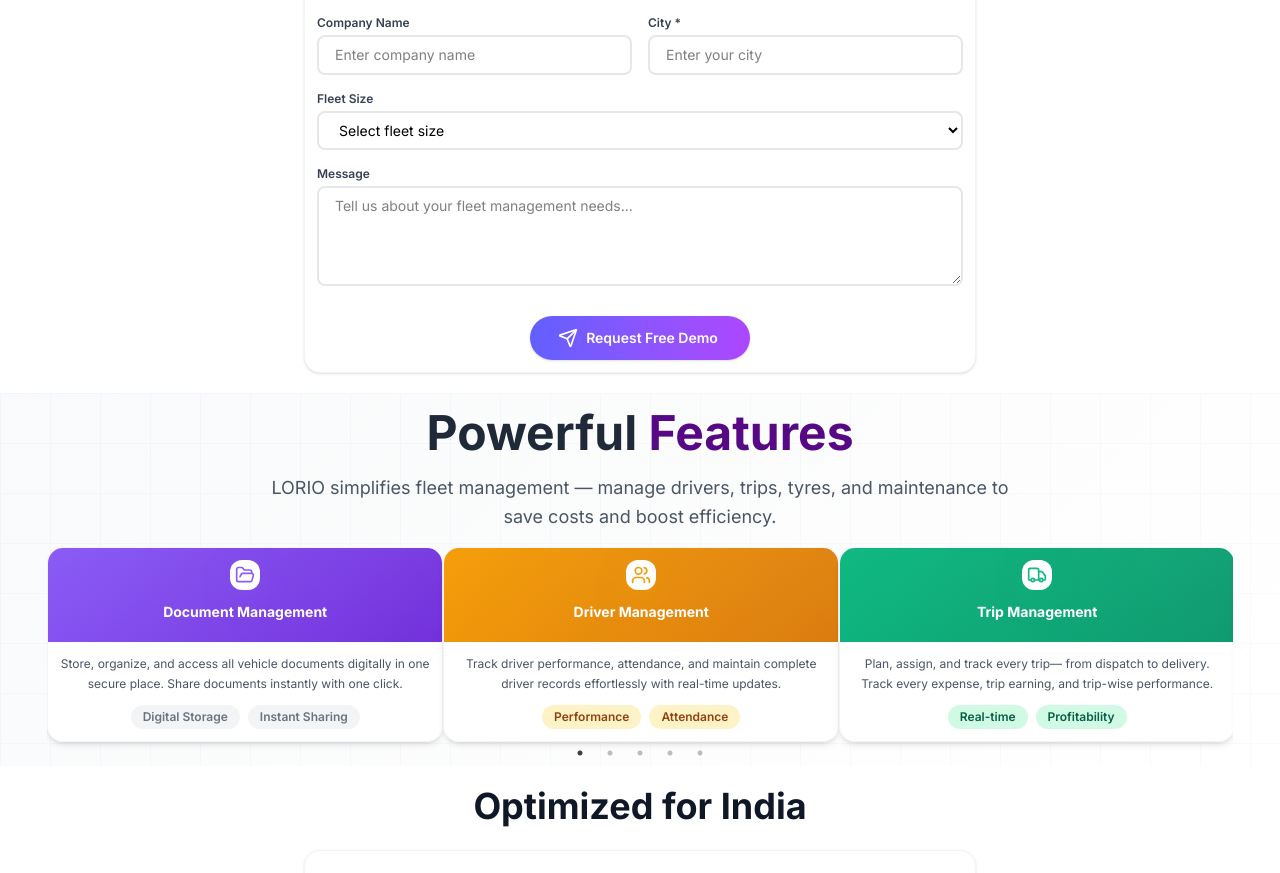
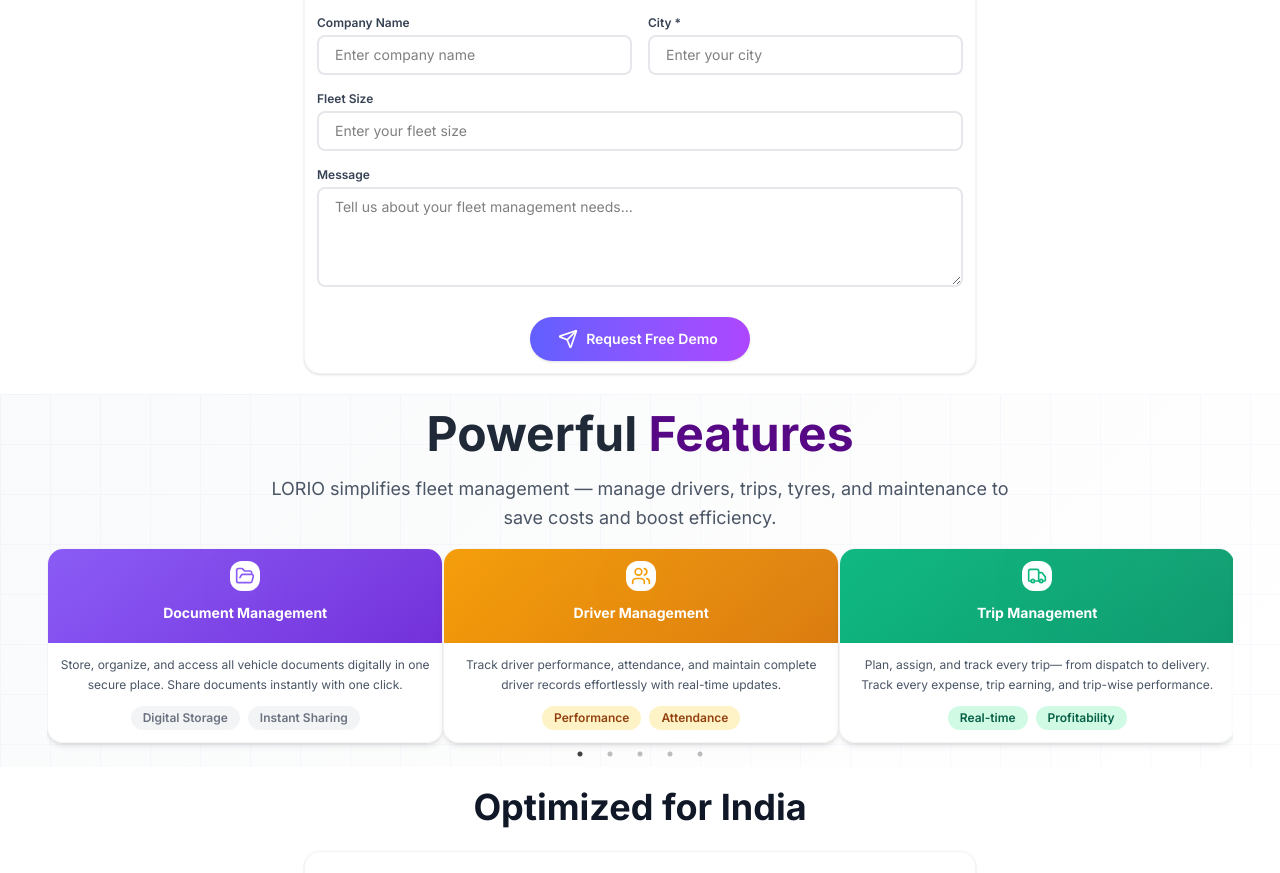
Before and after one commit to Rk-Tech695/Lorio-landing, a React (Vite) app: page /fleet-management in a window 1280 px wide. Shown: the part 1479-2352 px from the top of the page. Built offline with nearby package versions, Linux system fonts and the light colour scheme.

Commit message:
pricing reoved

```diff
--- a/index.html
+++ b/index.html
@@ -12,5 +12,19 @@
   <body>
     <div id="root"></div>
     <script type="module" src="/src/main.jsx"></script>
+
+  <!-- Google tag (gtag.js) -->
+  <script async src="https://www.googletagmanager.com/gtag/js?id=G-YT6BRDGSMG"></script>
+  <script>
+    window.dataLayer = window.dataLayer || [];
+
+    function gtag() {
+      dataLayer.push(arguments);
+    }
+    gtag("js", new Date());
+
+    gtag("config", "G-YT6BRDGSMG");
+  </script>
+
   </body>
 </html>
--- a/src/App.jsx
+++ b/src/App.jsx
@@ -37,9 +37,9 @@
                   <ValueSection />
                 </div>
                 {/* <SocialProof /> */}
-                <div id="pricing">
+                {/* <div id="pricing">
                   <SimplePricing/>
-                </div>
+                </div> */}
                 {/* <PricingSection /> */}
                 {/* <RoadmapSection /> */}
                 <TestimonialsSection />
--- a/src/components/LandingPage/LandingContactForm.jsx
+++ b/src/components/LandingPage/LandingContactForm.jsx
@@ -34,7 +34,7 @@
   phone: formData.phone,
   owner_name: formData.company,
   city_or_district : formData.city,
-  fleet_size: `'${formData.fleetSize}'`, // ✅ add single quote to force text format
+  fleet_size: formData.fleetSize, // ✅ add single quote to force text format
   remarks: formData.message,
 };
 
@@ -160,18 +160,15 @@
                     <label className="block font-semibold text-gray-700 text-xs mb-1">
                       Fleet Size
                     </label>
-                    <select
+                     <input
+                      type="text"
                       name="fleetSize"
                       value={formData.fleetSize}
                       onChange={handleChange}
                       className="w-full rounded-lg border-2 border-gray-200 px-4 py-2 text-sm focus:outline-none focus:border-indigo-500"
-                    >
-                      <option value="">Select fleet size</option>
-                      <option value="1-5">1-5 trucks</option>
-                      <option value="6-15">6-15 trucks</option>
-                      <option value="16-50">16-50 trucks</option>
-                      <option value="50+">50+ trucks</option>
-                    </select>
+                      placeholder="Enter your fleet size"
+                      required
+                    />
                   </div>
 
                   <div className="md:col-span-2">
```
Also changed, not shown: 1 other file (tests, documents, lock files or other folders).
